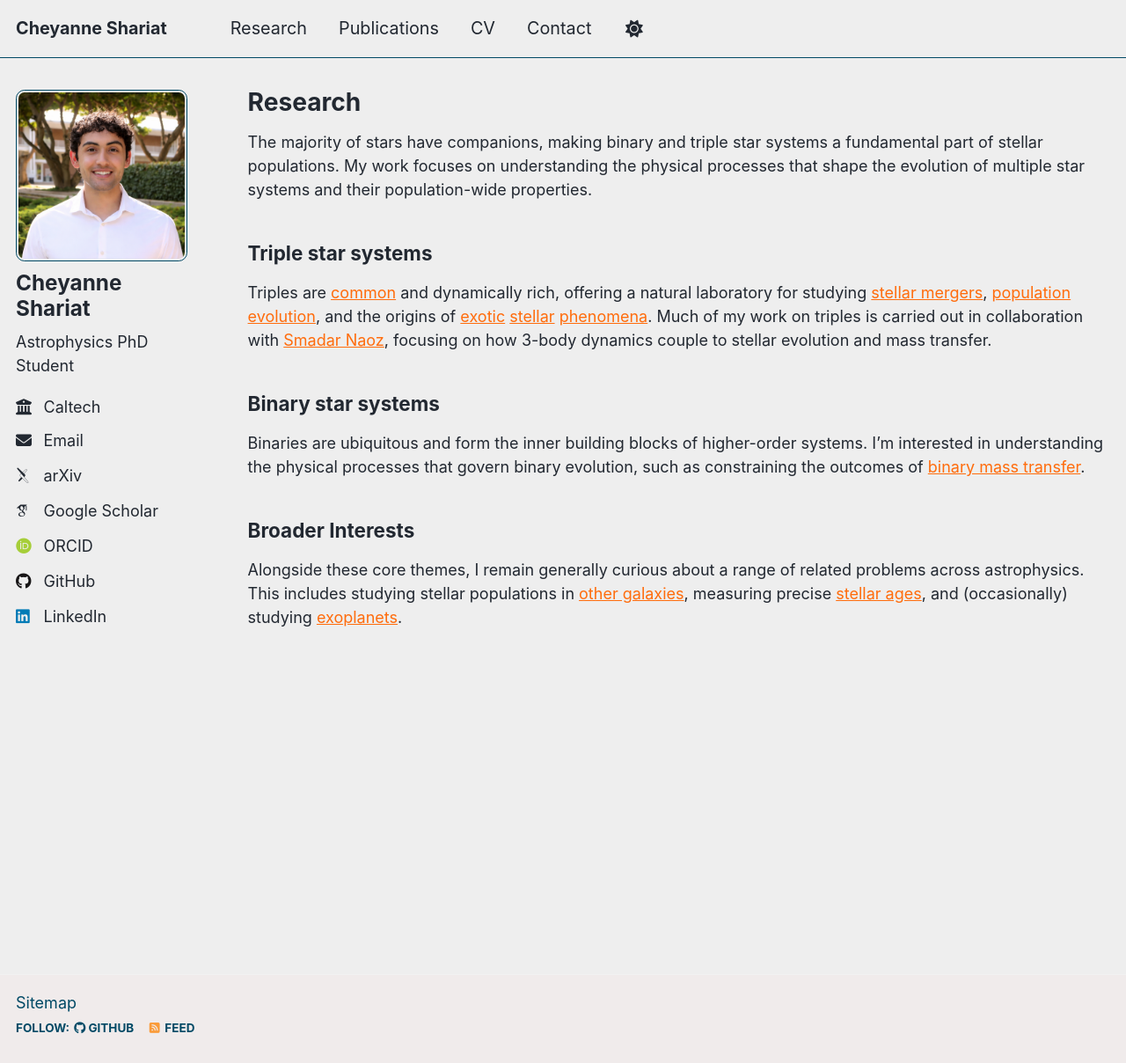
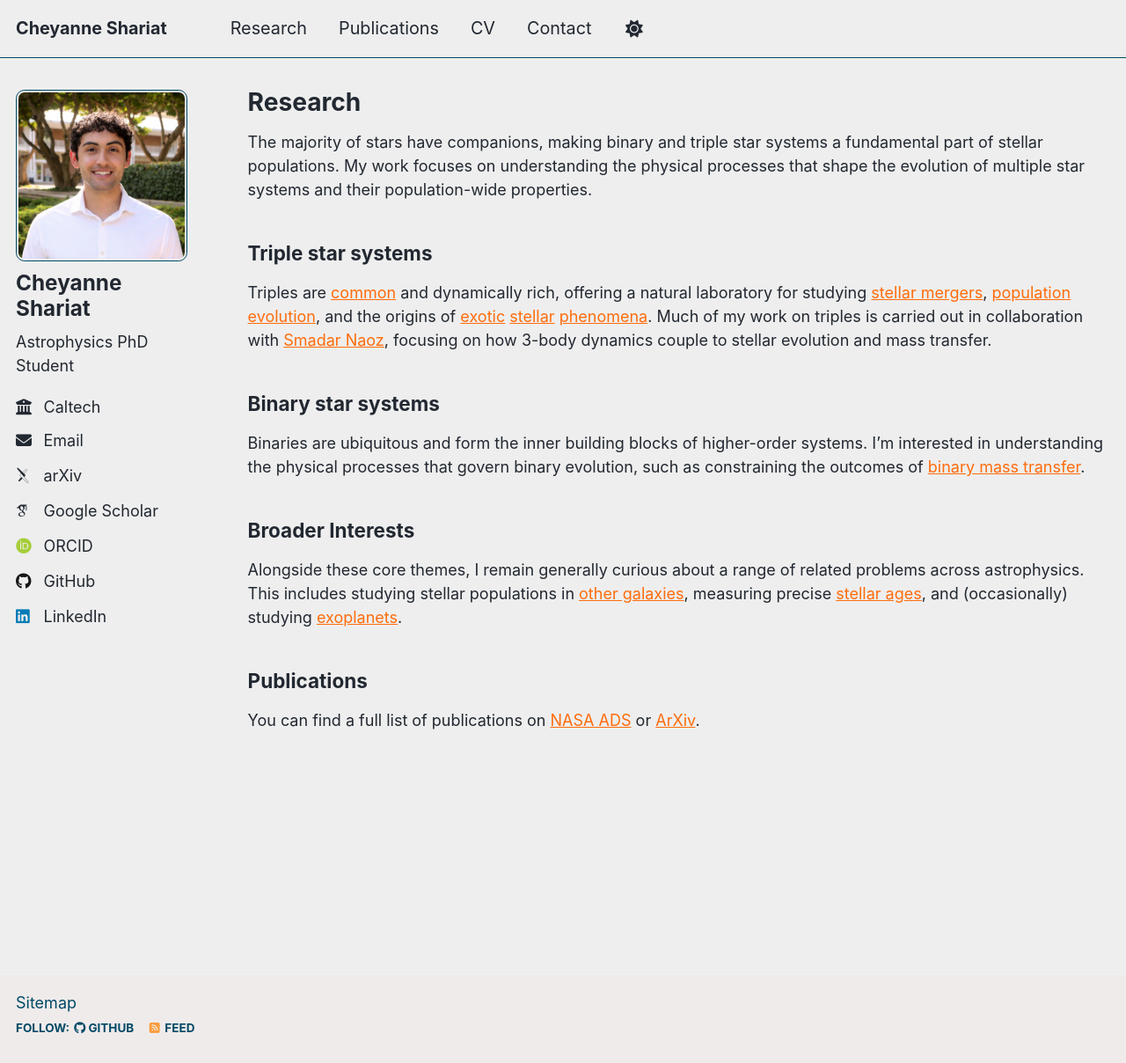
Before and after one commit to cheyanneshariat/cheyanneshariat.github.io, a Jekyll site: the page built from _pages/research.md, in a window 1280 px wide and 1208 px high. Shown: the whole window at 88% size. Built offline with Jekyll 4.4.1, drawn with Linux system fonts in a browser that asks for light colours; some web fonts are replaced; a script that is not in the unit is left out.

Commit message:
Update research.md

```diff
--- a/_pages/research.md
+++ b/_pages/research.md
@@ -10,6 +10,7 @@ author_profile: true
 The majority of stars have companions, making binary and triple star systems a fundamental part of stellar populations.
 My work focuses on understanding the physical processes that shape the evolution of multiple star systems and their population-wide properties.
 
+
 ## Triple star systems
 Triples are [common](https://ui.adsabs.harvard.edu/abs/2025PASP..137i4201S/abstract) and dynamically rich, offering a natural laboratory for studying [stellar mergers](https://ui.adsabs.harvard.edu/abs/2025ApJ...978...47S/abstract), [population evolution](https://ui.adsabs.harvard.edu/abs/2023ApJ...955L..14S/abstract), and the origins of [exotic](https://astrobites.org/2025/12/22/triple-double-do-merging-white-dwarfs-produce-frb-emitting-remnants/) [stellar](https://ui.adsabs.harvard.edu/abs/2025ApJ...983..115S/abstract) [phenomena](https://ui.adsabs.harvard.edu/abs/2025PASP..137g4201S/abstract). Much of my work on triples is carried out in collaboration with [Smadar Naoz](https://snaoz.astro.ucla.edu/), focusing on how 3-body dynamics couple to stellar evolution and mass transfer.
 
@@ -18,3 +19,6 @@ Binaries are ubiquitous and form the inner building blocks of higher-order syste
 
 ## Broader Interests
 Alongside these core themes, I remain generally curious about a range of related problems across astrophysics. This includes studying stellar populations in [other galaxies](https://ui.adsabs.harvard.edu/abs/2025arXiv250904555S/abstract), measuring precise [stellar ages](https://ui.adsabs.harvard.edu/abs/2025arXiv251008675S/abstract), and (occasionally) studying [exoplanets](https://ui.adsabs.harvard.edu/abs/2024ApJ...964L..13S/abstract).
+
+## Publications
+You can find a full list of publications on [NASA ADS](https://ui.adsabs.harvard.edu/search/p_=0&q=author%3A%22Shariat%2C%20Cheyanne%22&sort=date%20desc%2C%20bibcode%20desc) or [ArXiv](https://arxiv.org/search/?searchtype=author&query=Cheyanne%20Shariat).
```
